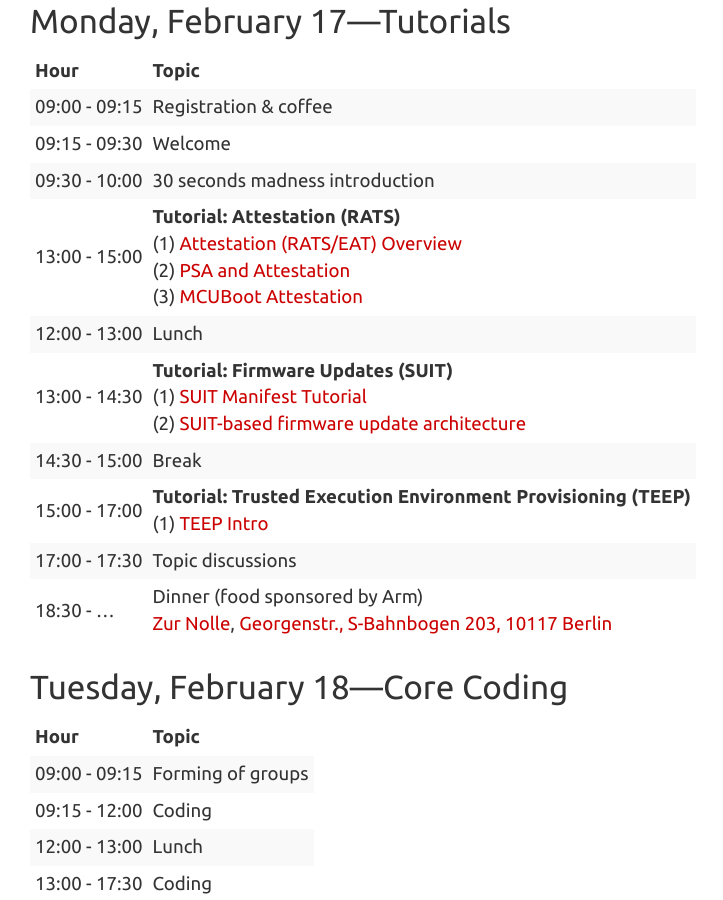
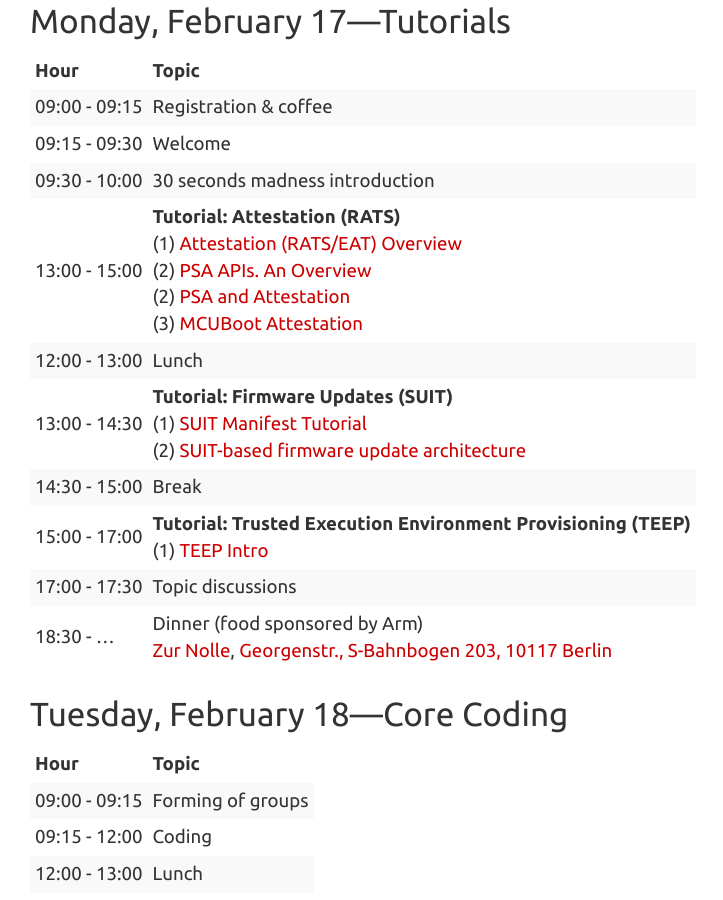
Before and after one commit to siot-hackathon/siot-hackathon.github.io, a Jekyll site: the page built from agenda.md, in a window 1280 px wide and 900 px high, scrolled down 463 px. Shown: the whole window, without its empty margins (0-723 px from the left). Built offline with Jekyll 4.4.1, drawn with Linux system fonts in a browser that asks for light colours; nearby versions of some CDN libraries.

Commit message:
agenda: add slides about Overivew on PSA APIs

```diff
--- a/agenda.md
+++ b/agenda.md
@@ -22,7 +22,7 @@ title: Welcome to the Hackathon on Securing the Internet of Things
 09:00 - 09:15 | Registration & coffee
 09:15 - 09:30 | Welcome
 09:30 - 10:00 | 30 seconds madness introduction
-13:00 - 15:00 | **Tutorial: Attestation (RATS)** <br> (1) [Attestation (RATS/EAT) Overview](slides/rats01.pdf) <br> (2) [PSA and Attestation](slides/rats03.pdf) <br> (3) [MCUBoot Attestation](slides/rats02.pdf)
+13:00 - 15:00 | **Tutorial: Attestation (RATS)** <br> (1) [Attestation (RATS/EAT) Overview](slides/rats01.pdf) <br> (2) [PSA APIs. An Overview](slides/rats04.pdf) <br> (2) [PSA and Attestation](slides/rats03.pdf) <br> (3) [MCUBoot Attestation](slides/rats02.pdf)
 12:00 - 13:00 | Lunch
 13:00 - 14:30 | **Tutorial: Firmware Updates (SUIT)** <br> (1) [SUIT Manifest Tutorial](slides/suit01.pdf) <br> (2) [SUIT-based firmware update architecture](slides/suit02.pdf)
 14:30 - 15:00 | Break
```
Also changed, not shown: 1 other file.
